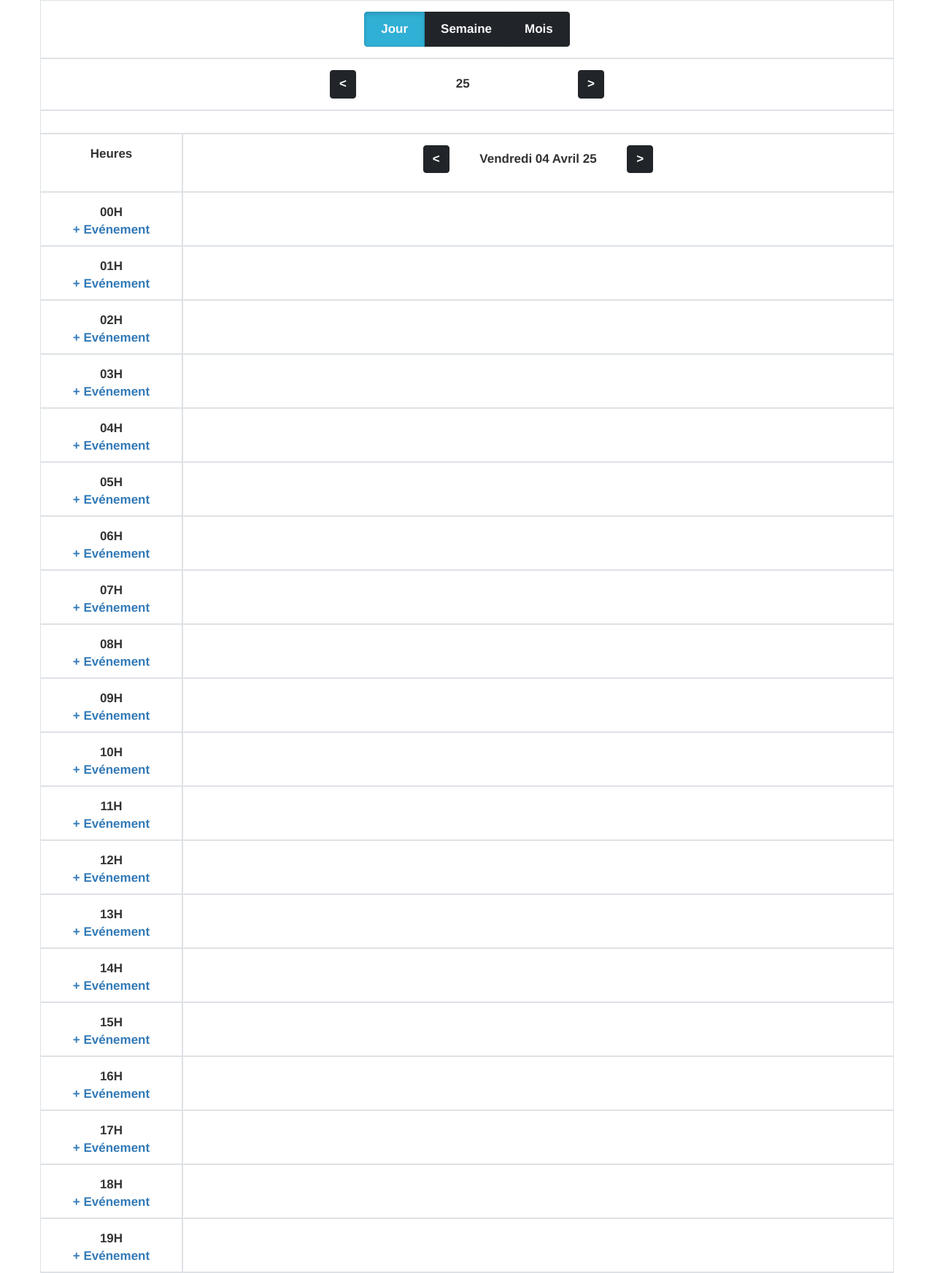
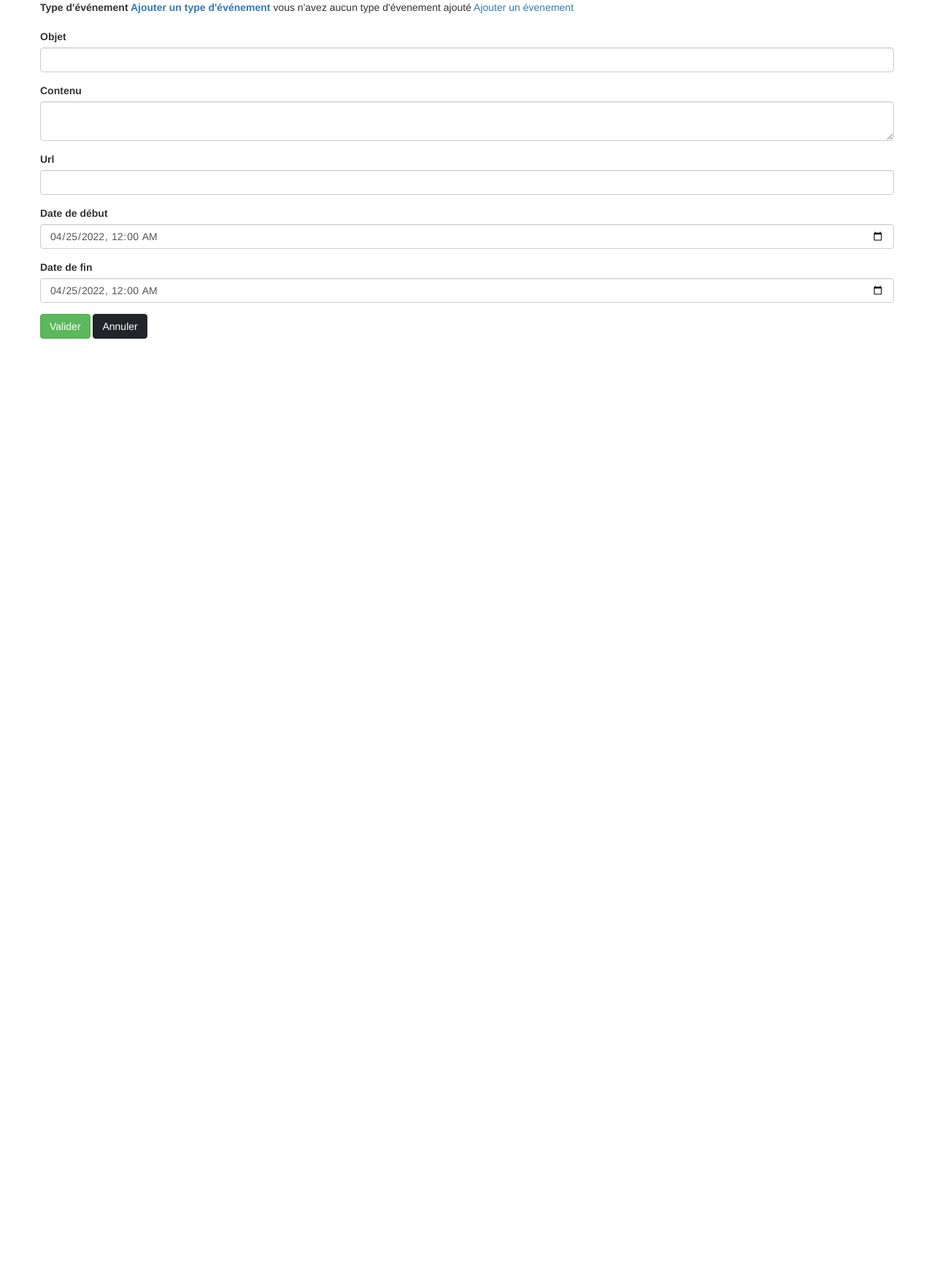
Before and after one commit to Lefhar/CalendrierPoo, a PHP site: page /nouveaurdv/4/2022/25 in a window 1280 px wide. Shown: the top 1744 px of the page at 73% size. After the commit the page ends 464 px from the top, so only its background shows below. Run offline with PHP 8.4, Linux system fonts and the light colour scheme; tables that the repository leaves empty or names only in its code hold one stand-in row (values such as "Sample post").

Commit message:
calendrier poo

```diff
--- /dev/null
+++ b/app/Controller/vuNouveaurdv.php
@@ -0,0 +1,15 @@
+<?php
+
+namespace Controller;
+
+use Model\nouveauRdv;
+
+class vuNouveaurdv extends  nouveauRdv
+{
+
+    public function index()
+    {
+        return $this->getFormrdv();
+    }
+
+}
--- a/app/Librairy/personnaliser.php
+++ b/app/Librairy/personnaliser.php
@@ -18,4 +18,9 @@
         }
         return '--rouge: ' . $r . '; --vert: ' . $g . '; --bleu: ' . $b . ';';
     }
+
+    public function redirect($url)
+    {
+        header('Location: '.$url);
+    }
 }
--- /dev/null
+++ b/app/Model/nouveauRdv.php
@@ -0,0 +1,124 @@
+<?php
+
+namespace Model;
+
+use Librairy\personnaliser;
+
+class nouveauRdv extends personnaliser
+{
+    public $post = array();
+    public $year;
+    public $month;
+    public $day;
+    public $hour;
+    public $idclient;
+
+    private $db; // déclaration de la variable de connexion
+
+    public function __construct()
+    {
+        $this->db = Database::connect();
+    }
+
+    public function setPost($post)
+    {
+        $this->post = $post;
+    }
+
+    public function setIdclient($idclient)
+    {
+        $this->idclient = $idclient;
+    }
+
+    public function setYear($year)
+    {
+        $this->year = $year;
+    }
+
+    public function setMonth($month)
+    {
+        $this->month = $month;
+    }
+
+    public function setDay($day)
+    {
+        $this->day = $day;
+    }
+
+    public function setWeek($week)
+    {
+        $this->week = $week;
+    }
+
+    public function setHour($hour)
+    {
+        $this->hour = $hour;
+    }
+
+    public function getYear():int
+    {
+        return $this->year;
+
+    }
+
+    public function getMonth():int
+    {
+        return $this->month;
+
+    }
+
+    public function getDay():int
+    {
+        return $this->day;
+
+    }
+
+    public function getHour():int
+    {
+        return $this->hour;
+
+    }
+
+    public function getWeek():int
+    {
+        return $this->week;
+
+    }
+
+    public function getPost(): array
+    {
+        return $this->post;
+
+    }
+    public function getIdclient(): int
+    {
+
+        return $this->idclient;
+
+    }
+
+
+    public function getFormrdv()
+    {
+        $post = $this->getPost();
+
+
+
+
+        $dateActuel = date('Y-m-d\TH:i', strtotime($this->getYear() . '-' . $this->getMonth() . '-' . $this->getDay() . ' ' . $this->getHour() . ':00'));
+        if(!empty($post)) {
+            $objet= $post['objet'];
+            $contenu= $post['contenu'];
+            $url= $post['url'];
+            $debut= $post['debut'];
+            $fin= $post['fin'];
+            $type= $post['type'];
+            $rdv = $this->db->prepare('insert into evenement ( Objet_Evenement, Contenu_Evenement, Url_Evenement, Datedebut_Evenement, Datefin_Evenement, Id_TypeEvenement) values (?,?,?,?,?,?) ');
+            if($rdv->execute(array($objet, $contenu, $url, $debut, $fin, $type))){
+                $this->redirect('/jour');
+            }
+        }else{
+            return $dateActuel;
+        }
+    }
+}
--- a/app/Route.php
+++ b/app/Route.php
@@ -4,9 +4,11 @@
 
 use Controller\vuJours;
 use Controller\VuMois;
+use Controller\vuNouveaurdv;
 use Controller\vuSemaines;
 use Librairy\ConvertDate;
 use Model\ChargerView;
+use Model\nouveauRdv;
 use Model\TypeEvenement;
 
 class Route extends ChargerView
@@ -22,8 +24,8 @@
         switch ($url['1']) {
             case 'jour';
                 $vujour = new vuJours();
-                $year = (!empty($url[4]) ? $url[4] : (int)date('Y', strtotime(date('Y-m-d'))));
-                $month = (!empty($url[3]&&$url[3]>=1 && $url[3]<=12) ? (int)$url[3] : (int)date('m', strtotime(date('Y-m-d'))));
+                $year = (!empty($url[4] && ctype_digit($url[4]) && strlen($url[4]) >= 4) ? $url[4] : (int)date('Y', strtotime(date('Y-m-d'))));
+                $month = (!empty($url[3] && $url[3] >= 1 && $url[3] <= 12) ? (int)$url[3] : (int)date('m', strtotime(date('Y-m-d'))));
                 $day = (!empty($url[2]) ? $url[2] : (int)date('d', strtotime(date('Y-m-d'))));
                 $vujour->setDay($day);
                 $vujour->setMonth($month);
@@ -45,8 +47,8 @@
 
                 $vusemaine = new vuSemaines();
 
-                $week = (!empty($url[2]&&$url[2]>=1 and $url[2]<=52) ? (int)$url[2] : date('W', strtotime(date('Y-m-d'))));
-                $year = (!empty($url[3]) ? $url[3] : date('Y', strtotime(date('Y-m-d'))));
+                $week = (!empty($url[2] && $url[2] >= 1 and $url[2] <= 52) ? (int)$url[2] : date('W', strtotime(date('Y-m-d'))));
+                $year = (!empty($url[3] && ctype_digit($url[3]) && strlen($url[3]) >= 4) ? $url[3] : date('Y', strtotime(date('Y-m-d'))));
                 $vusemaine->setYear($year);
                 $vusemaine->setWeek($week);
                 $vusemaine->setIdclient(1);
@@ -58,7 +60,6 @@
                 $data['dateVendrediLettre'] = (new ConvertDate)->getVendredilettre($week, $year);
                 $data['tabjour'] = (new ConvertDate)->getWeek($week, $year);
                 $data['tabjourLettre'] = (new ConvertDate)->getTabjourlettre();
-                //$dateVendrediLettre = date('d', strtotime($dateVendredi)) . ' ' . $tabMois[(int)date('m', strtotime($dateVendredi))];
                 $data['TypeEve'] = (new TypeEvenement)->getEvenement();
                 $data['year'] = $year;
                 $data['week'] = $week;
@@ -69,8 +70,8 @@
 
             case 'mois';
                 $vumois = new VuMois;
-                $month = (!empty($url[2]&&$url[2]>=1 && $url[2]<=12) ? $url[2] : date('m', strtotime(date('Y-m-d'))));
-                $year = (!empty($url[3]) ? $url[3] : date('Y', strtotime(date('Y-m-d'))));
+                $month = (!empty($url[2] && $url[2] >= 1 && $url[2] <= 12) ? $url[2] : (int)date('m', strtotime(date('Y-m-d'))));
+                $year = (!empty($url[3]) ? $url[3] : (int)date('Y', strtotime(date('Y-m-d'))));
                 $data['month'] = $month;
                 $data['year'] = $year;
                 $vumois->setMonth($month);
@@ -88,9 +89,30 @@
 
                 break;
 
+            case 'nouveaurdv';
+                $month = (!empty($url[2] && $url[2] >= 1 && $url[2] <= 12) ? $url[2] : (int)date('m', strtotime(date('Y-m-d'))));
+                $year = (!empty($url[3]) ? $url[3] : (int)date('Y', strtotime(date('Y-m-d'))));
+                $day = (!empty($url[4]) ? $url[4] : (int)date('d', strtotime(date('Y-m-d'))));
+                $hour = (!empty($url[5]) ? $url[5] : (int)date('H', strtotime(date('Y-m-d'))));
+
+                $nouveardv = new vuNouveaurdv();
+                $nouveardv->setYear($year);
+                $nouveardv->setDay($day);
+                $nouveardv->setMonth($month);
+                $nouveardv->setHour($hour);
+                $nouveardv->setIdclient(1);
+                $data['TypeEve'] = (new TypeEvenement)->getEvenement();
+                $data['dateActuel'] = $nouveardv->getFormrdv();
+                if ($_POST) {
+                    $nouveardv->setPost($_POST);
+                }
+                $this->view('header', $data);
+                $this->view('nouveaurdv', $data);
+                $this->view('footer', $data);
+                break;
             default;
-                $year = (!empty($url[4]) ? $url[4] : (int)date('Y', strtotime(date('Y-m-d'))));
-                $month = (!empty($url[3]&&$url[3]>=1 && $url[3]<=12) ? $url[3] : (int)date('m', strtotime(date('Y-m-d'))));
+                $year = (!empty($url[4] && ctype_digit($url[4]) && strlen($url[4]) >= 4) ? $url[4] : (int)date('Y', strtotime(date('Y-m-d'))));
+                $month = (!empty($url[3] && $url[3] >= 1 && $url[3] <= 12) ? $url[3] : (int)date('m', strtotime(date('Y-m-d'))));
                 $day = (!empty($url[2]) ? (int)$url[2] : (int)date('d', strtotime(date('Y-m-d'))));
                 $vujour->setDay($day);
                 $vujour->setMonth($month);
--- a/app/View/jour.php
+++ b/app/View/jour.php
@@ -61,7 +61,7 @@
             ?>
             <div class="col-md-2 border text-center fw-bold p-4"
                  style="height: 74px;"> <?= ($heure < 10) ? '0' . $heure : $heure; ?>H<br>
-                <a href="nouveau_rdv.php?m=<?= (int)date('m', strtotime(date($year . '-' . $month . '-' . $day))); ?>&y=<?= (int)date('Y', strtotime(date($year . '-' . $month . '-' . $day))); ?>&d=<?= (int)date('d', strtotime(date($year . '-' . $month . '-' . $day))); ?>&h=<?= $heure; ?>">+
+                <a href="/nouveaurdv/<?= (int)date('m', strtotime(date($year . '-' . $month . '-' . $day))); ?>/<?= (int)date('Y', strtotime(date($year . '-' . $month . '-' . $day))); ?>/<?= (int)date('d', strtotime(date($year . '-' . $month . '-' . $day))); ?>/<?= $heure; ?>">+
                     Evénement</a>
             </div>
             <div class="col-md-10 border p-0" style="height: 74px;">
@@ -101,8 +101,8 @@
                                     à <?= $heurefin; ?>  <?= (strlen($rowrdv['Objet_Evenement']) > 10) ? mb_substr($rowrdv['Objet_Evenement'], 0, 10, 'UTF-8') . '...' : $rowrdv['Objet_Evenement']; ?>  <?= (strlen($rowrdv['Contenu_Evenement']) > 10) ? mb_substr($rowrdv['Contenu_Evenement'], 0, 10, 'UTF-8') . '...' : $rowrdv['Contenu_Evenement']; ?>
                                     <a target="_blank" class="Linkrdv bg-link"
                                        style="<?= $rowrdv['Couleur_TypeEvenement']; ?>;"
-                                       href="voirevenement.php?y=<?= (int)$year; ?>&m=<?= (int)$month; ?>&d=<?= (int)$day; ?>">Voir
-                                        la journée</a><?= $marginLeft; ?> <?= $NbrEve; ?>
+                                       href="/voirevenement/<?= (int)$year; ?>/<?= (int)$month; ?>/<?= (int)$day; ?>">Voir
+                                        la journée</a>
                                 </div>
                                 <?php
                                 $NbrEve++;
@@ -115,7 +115,7 @@
                                          style="background-color: #999999;z-index: 2; height: 100px;left: 79%;">
                                         Trop d'événement <a target="_blank" class="Linkrdv bg-link"
                                                             style="<?= $rowrdv['Couleur_TypeEvenement']; ?>;"
-                                                            href="voirevenement.php?y=<?= (int)date('Y', strtotime($year)); ?>&m=<?= (int)date('m', strtotime($month)); ?>&d=<?= (int)date('d', strtotime($day)); ?>">Voir
+                                                            href="/voirevenement/<?= (int)date('Y', strtotime($year)); ?>/<?= (int)date('m', strtotime($month)); ?>/<?= (int)date('d', strtotime($day)); ?>">Voir
                                             la journée</a>
                                     </div>
                                     <?php
--- /dev/null
+++ b/app/View/nouveaurdv.php
@@ -0,0 +1,58 @@
+<div class="container">
+    <div class="row mt-2">
+        <form action="" method="post">
+            <div class="form-group">
+                <label for="type">Type d'événement <a href="/nouveautypeevenement">Ajouter un
+                        type d'événement</a></label>
+                <?php if (!empty($TypeEve)){ ?>
+                <select name="type" id="type" class="form-control" required>
+                    <option value="">Séléctionnez un type d'événement</option>
+                    <?php foreach ($TypeEve as $typerdv) {
+                        ?>
+                        <option value="<?= $typerdv['Id_TypeEvenement']; ?>"><?= $typerdv['Nom_TypeEvenement']; ?></option>
+                        <?php
+                    }
+                    } else {
+
+                        ?>
+                        vous n'avez aucun type d'évenement ajouté <a href="nouveau_typeevenement.php">Ajouter un
+                            évenement</a>
+                        <?php
+                    }
+                    ?>
+                </select>
+            </div>
+            <div class="form-group">
+                <label for="objet">Objet</label>
+                <input type="text" id="objet" name="objet" class="form-control" required>
+            </div>
+
+            <div class="form-group">
+                <label for="contenu">Contenu</label>
+                <textarea id="contenu" name="contenu" class="form-control" required></textarea>
+            </div>
+
+            <div class="form-group">
+                <label for="url">Url</label>
+                <input type="url" id="url" name="url" class="form-control">
+            </div>
+
+            <div class="form-group">
+                <label for="debut">Date de début</label>
+                <input type="datetime-local" id="debut" name="debut" class="form-control" required
+                       value="<?= $dateActuel; ?>">
+            </div>
+
+            <div class="form-group">
+                <label for="fin">Date de fin</label>
+                <input type="datetime-local" id="fin" name="fin" class="form-control" required
+                       value="<?= $dateActuel; ?>">
+            </div>
+
+            <div class="form-group mt-2">
+                <button type="submit" class="btn btn-success">Valider</button>
+                <button type="reset" class="btn btn-dark">Annuler</button>
+            </div>
+        </form>
+    </div>
+</div>
--- a/composer.json
+++ b/composer.json
@@ -19,6 +19,7 @@
         }
     ],
     "require": {
-        "php": ">=7.4.0"
+        "php": ">=7.4.0",
+      "ext-ctype": "*"
     }
 }
```
Also changed, not shown: 2 other files.
